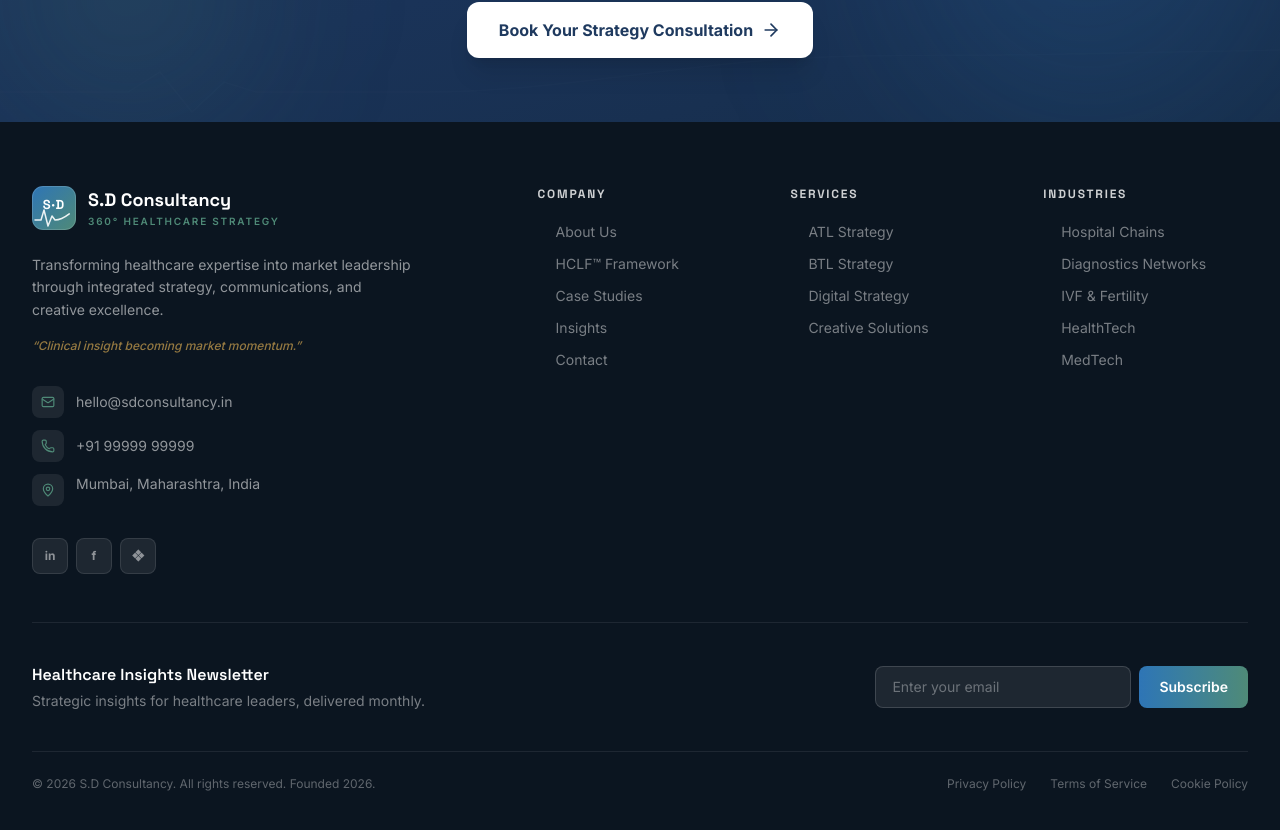
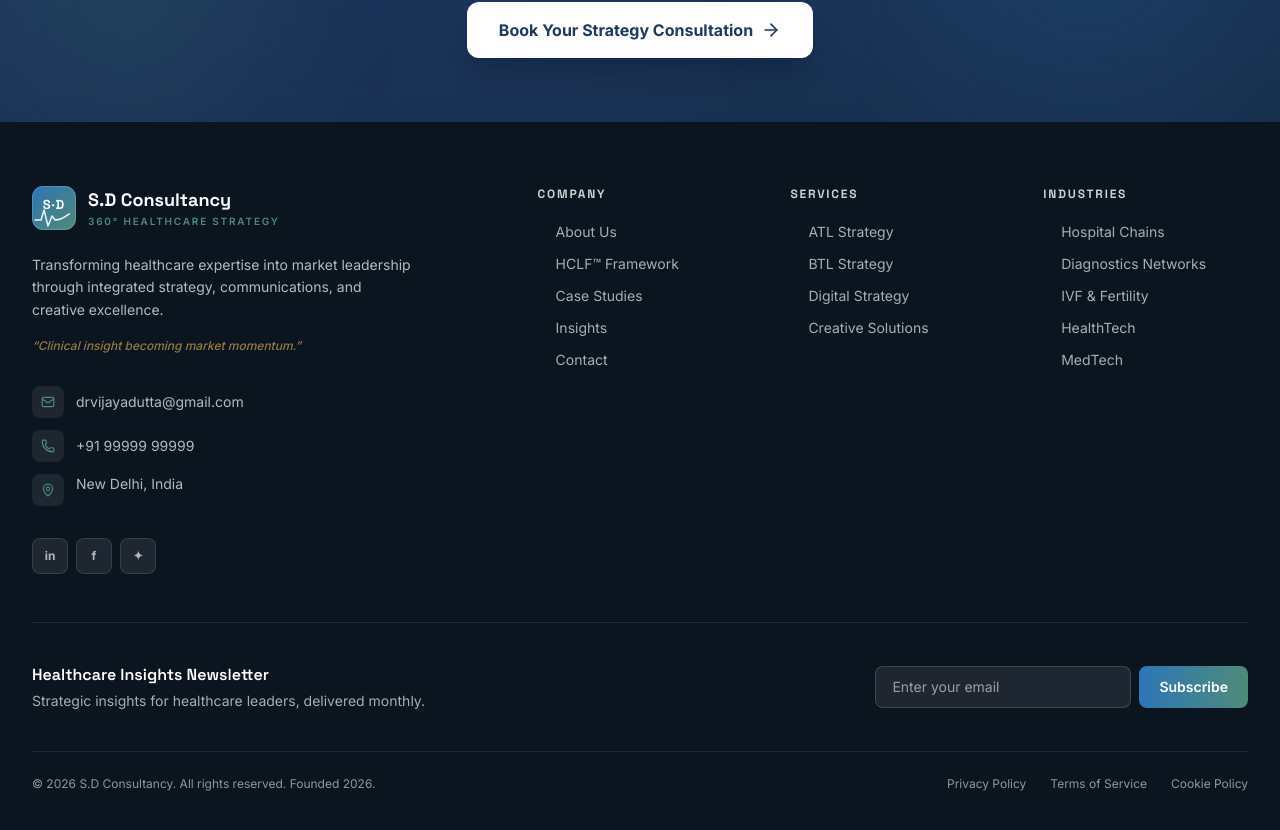
Before and after one commit to drvijayadutta-afk/SD-Consultancy, a Next.js app: page / in a window 1280 px wide. Shown: the part 7408-8238 px from the top of the page. Built offline with nearby package versions, Linux system fonts and the light colour scheme.

Commit message:
feat: website redesign - brand logo, animations, contrast fixes, contact info

```diff
--- a/src/app/globals.css
+++ b/src/app/globals.css
@@ -182,7 +182,6 @@ h1, h2, h3, h4, h5, h6 {
   color: #e8eef4;
 }
 
-/* Logo ECG heartbeat-to-growth line animation */
 .logo-ecg-line {
   stroke-dasharray: 70 9999;
   stroke-dashoffset: 70;
@@ -267,6 +266,12 @@ h1, h2, h3, h4, h5, h6 {
   80%  { stroke-dashoffset: 0; opacity: 0.12; }
   100% { stroke-dashoffset: 0; opacity: 0.08; }
 }
+
+@keyframes marquee {
+  0%   { transform: translateX(0); }
+  100% { transform: translateX(-50%); }
+}
+.animate-marquee { animation: marquee 30s linear infinite; }
 
 .animate-float        { animation: float 6s ease-in-out infinite; }
 .animate-float-slow   { animation: float-slow 8s ease-in-out infinite; }
--- a/src/components/layout/Footer.tsx
+++ b/src/components/layout/Footer.tsx
@@ -30,7 +30,7 @@ const footerLinks = {
 const socials = [
   { label: 'LinkedIn', href: '#', symbol: 'in' },
   { label: 'Facebook', href: '#', symbol: 'f' },
-  { label: 'Instagram', href: '#', symbol: '❖' },
+  { label: 'Instagram', href: '#', symbol: '✦' },
 ];
 
 function FooterLogo() {
@@ -91,7 +91,6 @@ export function Footer() {
 
   return (
     <footer className="bg-[#0b1520] text-white">
-      {/* CTA Banner */}
       <div className="relative overflow-hidden bg-gradient-to-br from-[#1F3A5F] via-[#1a3358] to-[#162d4a]">
         <div className="absolute inset-0 overflow-hidden pointer-events-none opacity-8">
           <svg viewBox="0 0 1200 80" preserveAspectRatio="none" className="absolute bottom-0 w-full h-20">
@@ -115,7 +114,7 @@ export function Footer() {
           <h2 className="text-2xl md:text-3xl lg:text-4xl font-bold font-heading mb-4">
             Ready to Transform Your Healthcare Brand?
           </h2>
-          <p className="text-white/70 mb-8 max-w-xl mx-auto leading-relaxed">
+          <p className="text-white/75 mb-8 max-w-xl mx-auto leading-relaxed">
             Let&apos;s build your healthcare brand leadership strategy together. Book a complimentary consultation today.
           </p>
           <Link
@@ -128,10 +127,8 @@ export function Footer() {
         </div>
       </div>
 
-      {/* Main Footer */}
       <div className="max-w-7xl mx-auto px-4 sm:px-6 lg:px-8 py-16">
         <div className="grid grid-cols-1 lg:grid-cols-5 gap-12">
-          {/* Brand */}
           <div className="lg:col-span-2">
             <div className="flex items-center gap-3 mb-6 group">
               <FooterLogo />
@@ -140,7 +137,7 @@ export function Footer() {
                 <div className="text-[#4F8A77] text-[10px] font-semibold tracking-[0.18em] uppercase">360° Healthcare Strategy</div>
               </div>
             </div>
-            <p className="text-white/55 text-sm leading-relaxed mb-4 max-w-sm">
+            <p className="text-white/70 text-sm leading-relaxed mb-4 max-w-sm">
               Transforming healthcare expertise into market leadership through integrated strategy, communications, and creative excellence.
             </p>
             <p className="text-[#B8924A]/80 text-xs font-medium italic mb-8">
@@ -148,23 +145,23 @@ export function Footer() {
             </p>
 
             <div className="space-y-3 mb-8">
-              <a href="mailto:hello@sdconsultancy.in" className="flex items-center gap-3 text-sm text-white/55 hover:text-[#4F8A77] transition-colors group/contact">
+              <a href="mailto:drvijayadutta@gmail.com" className="flex items-center gap-3 text-sm text-white/70 hover:text-[#4F8A77] transition-colors group/contact">
                 <span className="w-8 h-8 rounded-lg bg-white/8 flex items-center justify-center group-hover/contact:bg-[#4F8A77]/20 transition-colors">
                   <Mail className="w-3.5 h-3.5 text-[#4F8A77]" />
                 </span>
-                hello@sdconsultancy.in
+                drvijayadutta@gmail.com
               </a>
-              <a href="tel:+919999999999" className="flex items-center gap-3 text-sm text-white/55 hover:text-[#4F8A77] transition-colors group/contact">
+              <a href="tel:+919999999999" className="flex items-center gap-3 text-sm text-white/70 hover:text-[#4F8A77] transition-colors group/contact">
                 <span className="w-8 h-8 rounded-lg bg-white/8 flex items-center justify-center group-hover/contact:bg-[#4F8A77]/20 transition-colors">
                   <Phone className="w-3.5 h-3.5 text-[#4F8A77]" />
                 </span>
                 +91 99999 99999
               </a>
-              <div className="flex items-start gap-3 text-sm text-white/55">
+              <div className="flex items-start gap-3 text-sm text-white/70">
                 <span className="w-8 h-8 rounded-lg bg-white/8 flex items-center justify-center flex-shrink-0">
                   <MapPin className="w-3.5 h-3.5 text-[#4F8A77]" />
                 </span>
-                Mumbai, Maharashtra, India
+                New Delhi, India
               </div>
             </div>
 
@@ -174,7 +171,7 @@ export function Footer() {
                   key={label}
                   href={href}
                   aria-label={label}
-                  className="w-9 h-9 rounded-lg bg-white/8 border border-white/10 flex items-center justify-center text-white/50 hover:bg-gradient-to-br hover:from-[#2E75B6] hover:to-[#4F8A77] hover:text-white hover:border-transparent transition-all duration-200 text-xs font-bold"
+                  className="w-9 h-9 rounded-lg bg-white/8 border border-white/10 flex items-center justify-center text-white/65 hover:bg-gradient-to-br hover:from-[#2E75B6] hover:to-[#4F8A77] hover:text-white hover:border-transparent transition-all duration-200 text-xs font-bold"
                 >
                   {symbol}
                 </a>
@@ -190,7 +187,7 @@ export function Footer() {
                   <li key={link.href}>
                     <Link
                       href={link.href}
-                      className="text-sm text-white/45 hover:text-[#4F8A77] transition-colors flex items-center gap-1.5 group/link"
+                      className="text-sm text-white/65 hover:text-[#4F8A77] transition-colors flex items-center gap-1.5 group/link"
                     >
                       <ArrowRight className="w-3 h-3 opacity-0 -translate-x-1 group-hover/link:opacity-100 group-hover/link:translate-x-0 transition-all duration-200 text-[#4F8A77]" />
                       {link.label}
@@ -206,7 +203,7 @@ export function Footer() {
           <div className="flex flex-col md:flex-row items-start md:items-center justify-between gap-6">
             <div>
               <h3 className="font-semibold text-white mb-1">Healthcare Insights Newsletter</h3>
-              <p className="text-sm text-white/45">Strategic insights for healthcare leaders, delivered monthly.</p>
+              <p className="text-sm text-white/65">Strategic insights for healthcare leaders, delivered monthly.</p>
             </div>
             {subscribed ? (
               <div className="flex items-center gap-2 text-[#4F8A77] font-medium">
@@ -221,7 +218,7 @@ export function Footer() {
                   onChange={(e) => setEmail(e.target.value)}
                   placeholder="Enter your email"
                   required
-                  className="flex-1 md:w-64 px-4 py-2.5 bg-white/8 border border-white/15 rounded-lg text-sm text-white placeholder:text-white/35 focus:outline-none focus:border-[#2E75B6] transition-colors"
+                  className="flex-1 md:w-64 px-4 py-2.5 bg-white/8 border border-white/15 rounded-lg text-sm text-white placeholder:text-white/55 focus:outline-none focus:border-[#2E75B6] transition-colors"
                 />
                 <button
                   type="submit"
@@ -235,12 +232,12 @@ export function Footer() {
         </div>
 
         <div className="mt-10 pt-6 border-t border-white/8 flex flex-col sm:flex-row items-center justify-between gap-4">
-          <p className="text-xs text-white/35">
+          <p className="text-xs text-white/55">
             © {new Date().getFullYear()} S.D Consultancy. All rights reserved. Founded 2026.
           </p>
           <div className="flex gap-6">
             {['Privacy Policy', 'Terms of Service', 'Cookie Policy'].map((item) => (
-              <Link key={item} href="#" className="text-xs text-white/35 hover:text-white/60 transition-colors">
+              <Link key={item} href="#" className="text-xs text-white/55 hover:text-white/70 transition-colors">
                 {item}
               </Link>
             ))}
--- a/src/components/layout/Navigation.tsx
+++ b/src/components/layout/Navigation.tsx
@@ -101,8 +101,6 @@ export function Navigation() {
     >
       <div className="max-w-7xl mx-auto px-4 sm:px-6 lg:px-8">
         <div className="flex items-center justify-between h-20">
-
-          {/* Logo */}
           <Link href="/" className="flex items-center gap-3 group">
             <SDLogo gradientId="navSDGrad" />
             <div>
@@ -118,7 +116,6 @@ export function Navigation() {
             </div>
           </Link>
 
-          {/* Desktop Nav */}
           <div className="hidden lg:flex items-center gap-0.5">
             {navLinks.map((link) => (
               <div
@@ -168,7 +165,6 @@ export function Navigation() {
             ))}
           </div>
 
-          {/* Right Actions */}
           <div className="flex items-center gap-3">
             <button
               onClick={toggleTheme}
@@ -205,7 +201,6 @@ export function Navigation() {
         </div>
       </div>
 
-      {/* Mobile Menu */}
       {mobileOpen && (
         <div className="lg:hidden bg-white dark:bg-[#0f1923] border-t border-gray-100 dark:border-white/10 shadow-2xl">
           <div className="h-0.5 bg-gradient-to-r from-[#1F3A5F] via-[#2E75B6] to-[#4F8A77]" />
```
